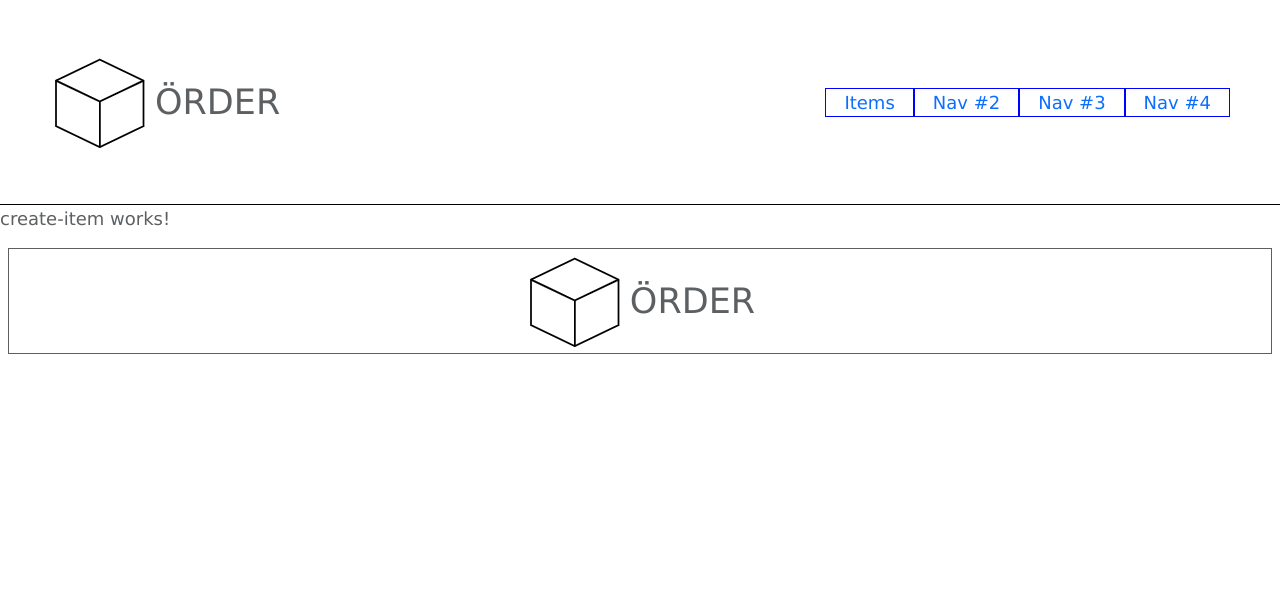
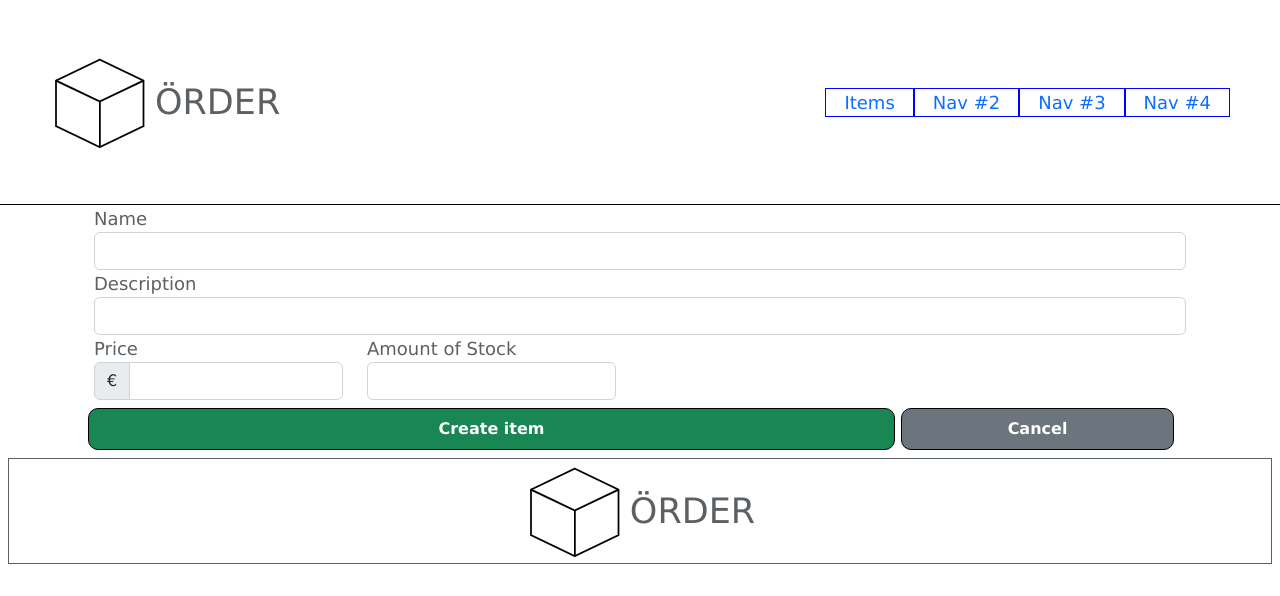
Before and after one commit to DominiqueVanEyken/eurder-front, an Angular app: page /create-item in a window 1280 px wide. Shown: the top 596 px of the page. Built offline with nearby package versions, Linux system fonts and the light colour scheme.

Commit message:
added layout to create-item

```diff
--- a/src/app/layout/create-item/create-item.component.html
+++ b/src/app/layout/create-item/create-item.component.html
@@ -1 +1,29 @@
-<p>create-item works!</p>
+<section class="container" [formGroup]="itemForm">
+  <div class="container">
+    <label for="name">Name</label>
+    <input id="name" class="form-control" formControlName="name">
+  </div>
+  <div class="container">
+    <label for="description">Description</label>
+    <input id="description" class="form-control" formControlName="description">
+  </div>
+  <div class="container row align-content-start">
+    <div class="col-12 col-md-3">
+      <label for="price">Price</label>
+      <div class="input-group">
+        <span class="input-group-text">€</span>
+        <input id="price" class="form-control" formControlName="price">
+      </div>
+    </div>
+    <div class="col-12 col-md-3">
+      <label for="amount">Amount of Stock</label>
+      <input id="amount" class="form-control" formControlName="amount">
+    </div>
+  </div>
+
+  <div class="container row">
+  <input type="submit" class="btn btn-success col col-md 9" value="Create item">
+  <input type="submit" class="btn btn-secondary col col-md-3" value="Cancel" [routerLink]="''">
+  </div>
+
+</section>
--- a/src/app/layout/create-item/create-item.component.ts
+++ b/src/app/layout/create-item/create-item.component.ts
@@ -1,4 +1,5 @@
-import { Component } from '@angular/core';
+import {Component} from '@angular/core';
+import {FormBuilder} from "@angular/forms";
 
 @Component({
   selector: 'app-create-item',
@@ -6,5 +7,14 @@ import { Component } from '@angular/core';
   styleUrls: ['./create-item.component.css']
 })
 export class CreateItemComponent {
+  itemForm = this.formBuilder.group({
+    name: '',
+    description: '',
+    price: '',
+    amount: ''
+  });
+
+  constructor(private formBuilder: FormBuilder) {
+  }
 
 }
```
Also changed, not shown: src/app/layout/layout.module.ts (+7 -5 lines).
